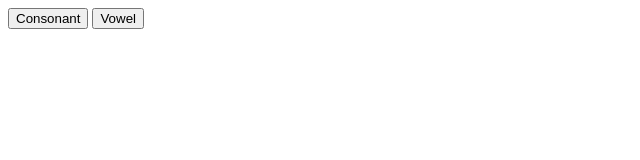
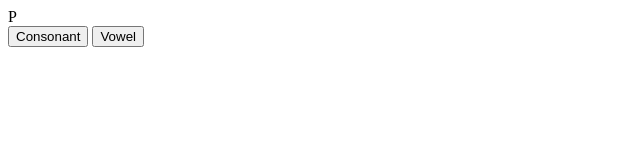
Before and after one commit to P6hi/countdown, a plain HTML site: page index.html in a window 1280 px wide. Both pictures are taken after a click on the button "Consonant". Shown: the whole page, without its empty margins (0-640 px from the left). Drawn offline with Linux system fonts and the light colour scheme.

Commit message:
Add basic UIfor viewing letters
Letters get added on screen so the user can see what letters were generated based on their choice

```diff
--- a/index.html
+++ b/index.html
@@ -9,6 +9,7 @@
     <script src="script.js" defer></script>
 </head>
 <body>
+    <div class="letters"></div>
     <button type="button" class="letter-btn consonant">Consonant</button>
     <button type="button" class="letter-btn vowel">Vowel</button>
 </body>
--- a/script.js
+++ b/script.js
@@ -3,15 +3,18 @@ const vowels = ["a", "e", "i", "o", "u"];
 const lettersChoice = [];
 const consonant = document.querySelector('.consonant');
 const vowel = document.querySelector('.vowel');
+const output = document.querySelector('.letters');
 
 function addConsonant() {
     let randomNumber = Math.floor(Math.random() * consonants.length);
     lettersChoice.push(consonants[randomNumber]);
+    output.textContent += consonants[randomNumber].toUpperCase();
 }
 
 function addVowel() {
     let randomNumber = Math.floor(Math.random() * vowels.length);
     lettersChoice.push(vowels[randomNumber]);
+    output.textContent += vowels[randomNumber].toUpperCase();
 }
 
 consonant.addEventListener('click', () => {
```
